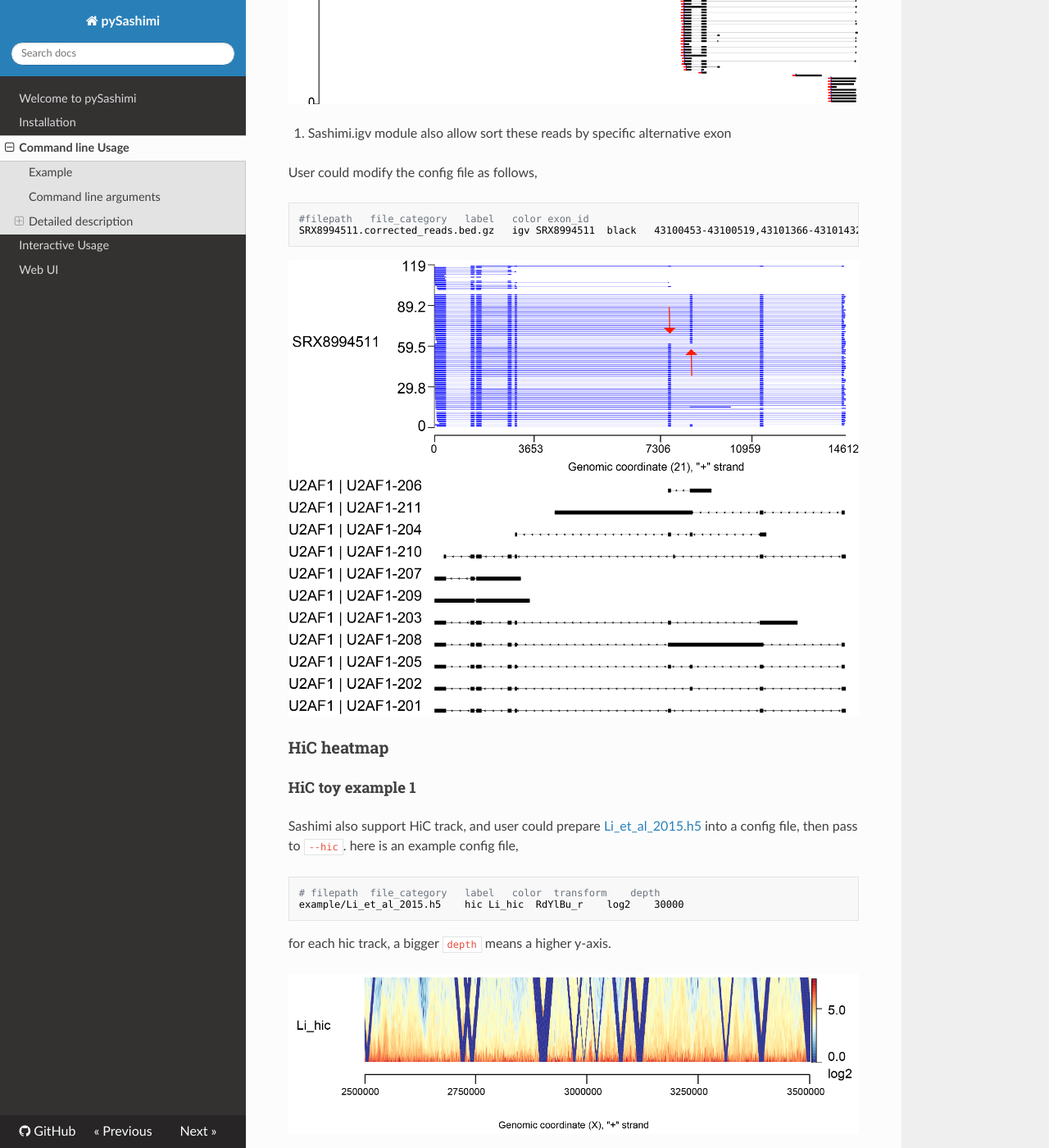
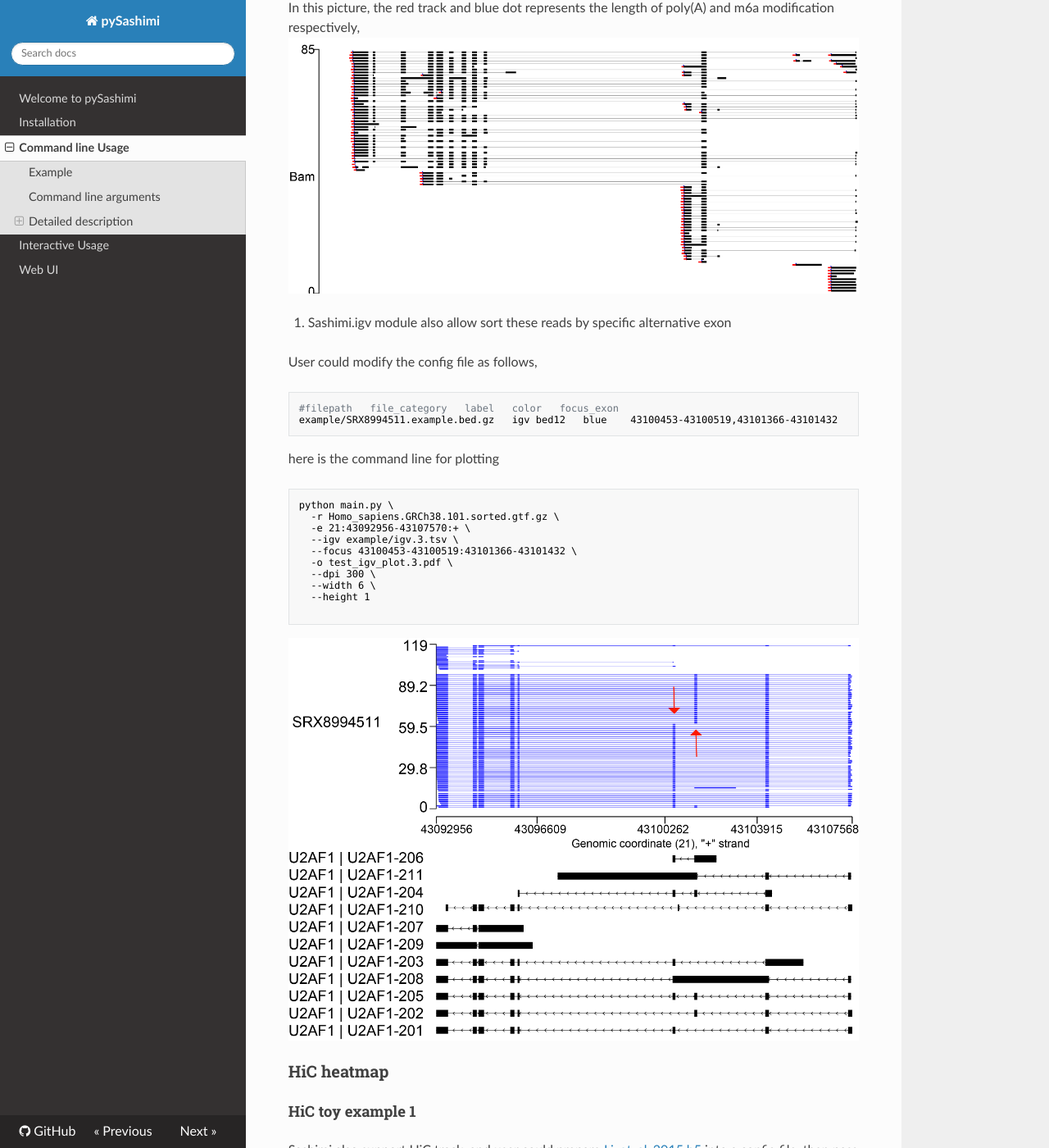
Before and after one commit to ygidtu/trackplot, an MkDocs documentation site: the page built from docs/command_line_usage.md, in a window 1280 px wide and 1400 px high, scrolled down 10907 px. Shown: the whole window at 82% size. Built offline with MkDocs 1.6.1, drawn with Linux system fonts in a browser that asks for light colours; nearby versions of some CDN libraries; some of the changed text lies outside the part shown.

Commit message:
update command line and picture in doc

````diff
--- a/docs/command_line_usage.md
+++ b/docs/command_line_usage.md
@@ -393,6 +393,20 @@ example/SRX9697989.corrected_reads.6.bed.gz	igv	bed6
 example/SRX9697989.corrected_reads.3.bed.gz	igv	bed3	red
 example/bams/0.bam	igv	bam
 ```
+
+here is the plotting command line
+```bash
+python main.py \
+  -e 1:10024601-10038168:+ \
+  -r example/example.sorted.gtf.gz \
+  --igv example/igv.tsv \
+  -o test_igv_plot.1.pdf \
+  --dpi 300 \
+  --width 10 \
+  --height 1
+
+```
+
 ![](imgs/cmd/igv_plot.1.png)
 
 2. Sashimi.igv module load and visualize features from bam tags.
@@ -420,8 +434,23 @@ In this picture, the red track and blue dot represents the length of poly(A) and
 User could modify the config file as follows,
 
 ```bash
-#filepath	file_category	label	color exon_id
-SRX8994511.corrected_reads.bed.gz	igv	SRX8994511	black	43100453-43100519,43101366-43101432
+#filepath	file_category	label	color	focus_exon
+example/SRX8994511.example.bed.gz	igv	bed12	blue	43100453-43100519,43101366-43101432
+```
+
+here is the command line for plotting
+
+```bash
+python main.py \
+  -r Homo_sapiens.GRCh38.101.sorted.gtf.gz \
+  -e 21:43092956-43107570:+ \
+  --igv example/igv.3.tsv \
+  --focus 43100453-43100519:43101366-43101432 \
+  -o test_igv_plot.3.pdf \
+  --dpi 300 \
+  --width 6 \
+  --height 1
+
 ```
 
 ![](imgs/cmd/igv_plot.3.png)
@@ -435,6 +464,17 @@ Sashimi also support HiC track, and user could prepare [Li_et_al_2015.h5](https:
 ```bash
 # filepath  file_category   label   color  transform	depth
 example/Li_et_al_2015.h5	hic	Li_hic	RdYlBu_r	log2	30000
+```
+here is the plotting command line
+
+```bash
+python main.py \
+  -e X:2500000-3500000:+ \
+  --hic example/hic.tsv \
+  -o example.hic.png \
+  --dpi 300 \
+  --width 10 \
+  --height 1
 ```
 
 for each hic track, a bigger `depth` means a higher y-axis.
````
Also changed, not shown: docs/imgs/cmd/2.png, docs/imgs/cmd/igv_plot.3.png, 3 other files.
